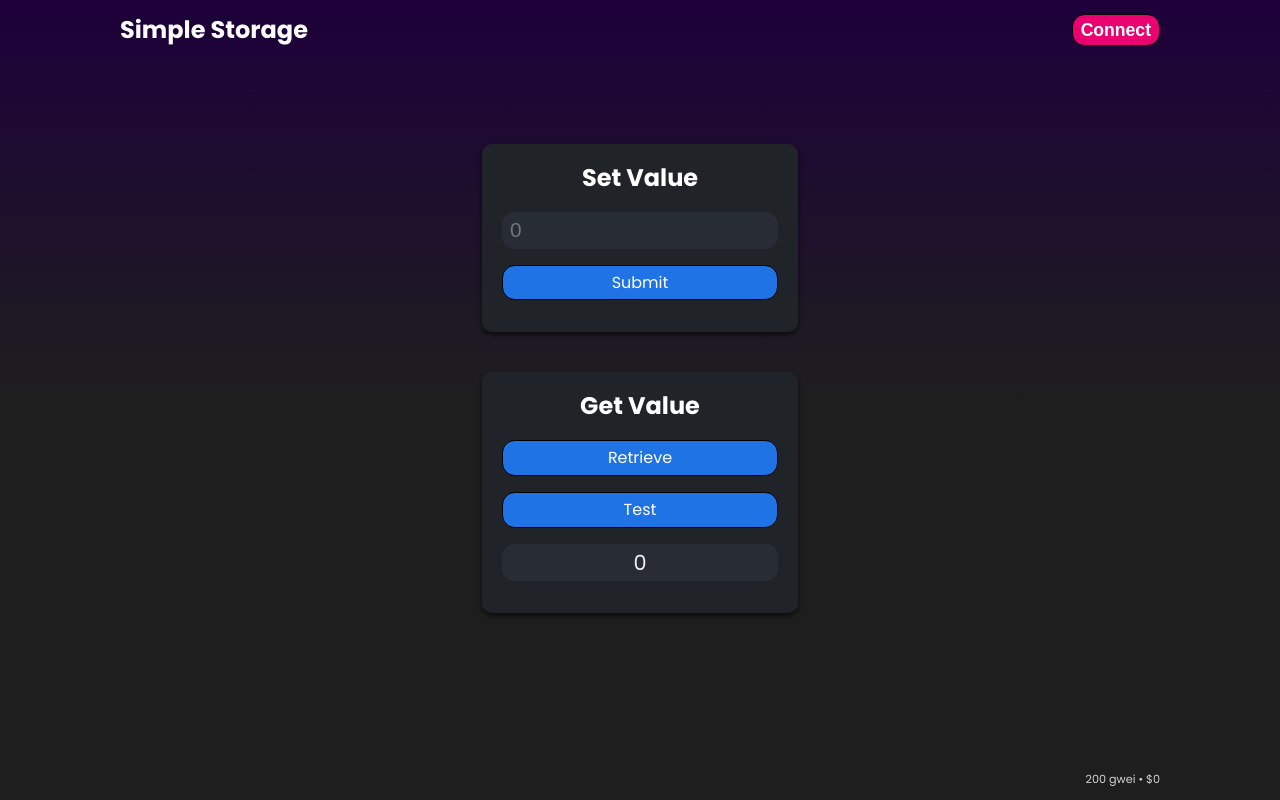
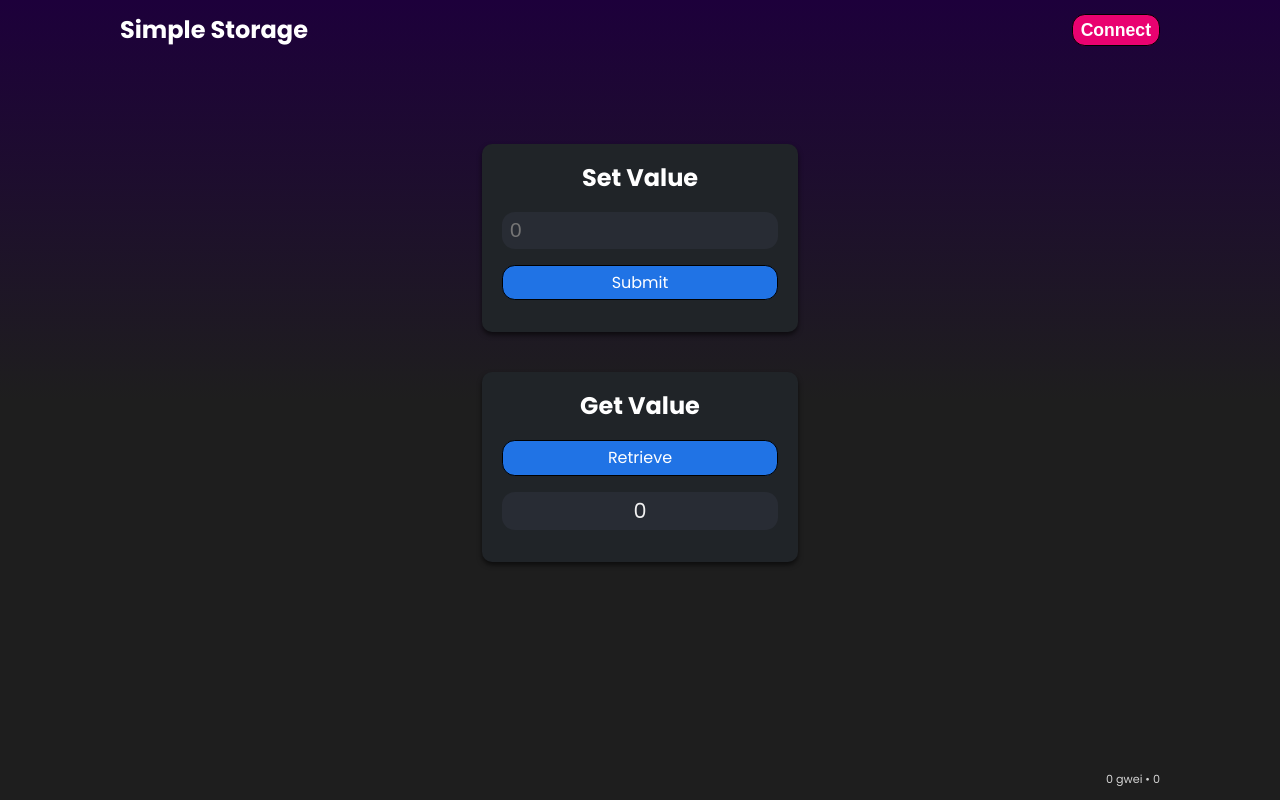
Before and after one commit to keeneyetact/ethereum-react, a React (Create React App) app in the folder frontend/: page / in a window 1280 px wide. Built offline with nearby package versions, Linux system fonts and the light colour scheme.

Commit message:
add gas price and block number to footer

```diff
--- a/frontend/src/App.js
+++ b/frontend/src/App.js
@@ -13,14 +13,19 @@ const App = () => {
   const [inputValue, setInputValue] = useState('')
   const [value, setValue] = useState('0')
   const [blockNumber, setBlockNumber] = useState('0')
+  const [gasPrice, setGasPrice] = useState('0')
 
   useEffect(async () => {
     if (typeof window.ethereum !== 'undefined') {
       console.log('ethereum is available')
-      const testProvider = new ethers.providers.Web3Provider(window.ethereum)
-      setProvider(testProvider)
-      setBlockNumber(await testProvider.getBlockNumber())
+      const provider = new ethers.providers.Web3Provider(window.ethereum)
+      setProvider(provider)
+      setBlockNumber(await provider.getBlockNumber())
+      let gasPrice = await provider.getGasPrice()
+      gasPrice = Math.trunc(ethers.utils.formatUnits(gasPrice, "gwei"))
+      setGasPrice(gasPrice)
       // console.log(SimpleStorage.abi)
+      console.log(await provider.getGasPrice())
     }
   }, [])
 
@@ -76,12 +81,11 @@ const App = () => {
         <div className='card'>
           <h2>Get Value</h2>
           <button onClick={handlRetrieveData}>Retrieve</button>
-          <button onClick={getBlockNumber}>Test</button>
           <label>{value}</label>
         </div>
       </section>
       <footer>
-        <div className='container'>200 gwei &bull; ${blockNumber}</div>
+        <div className='container'>{gasPrice} gwei &bull; {blockNumber}</div>
       </footer>
     </div>
   )
```
